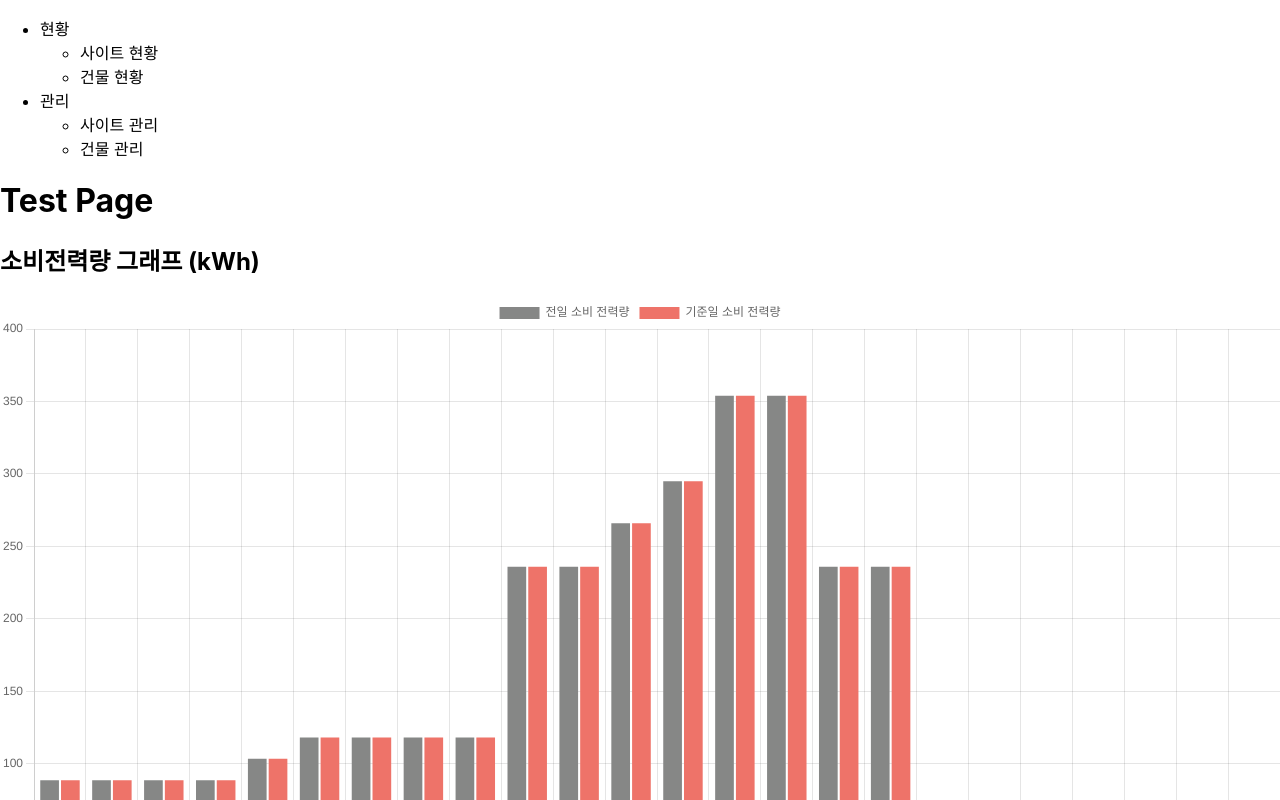
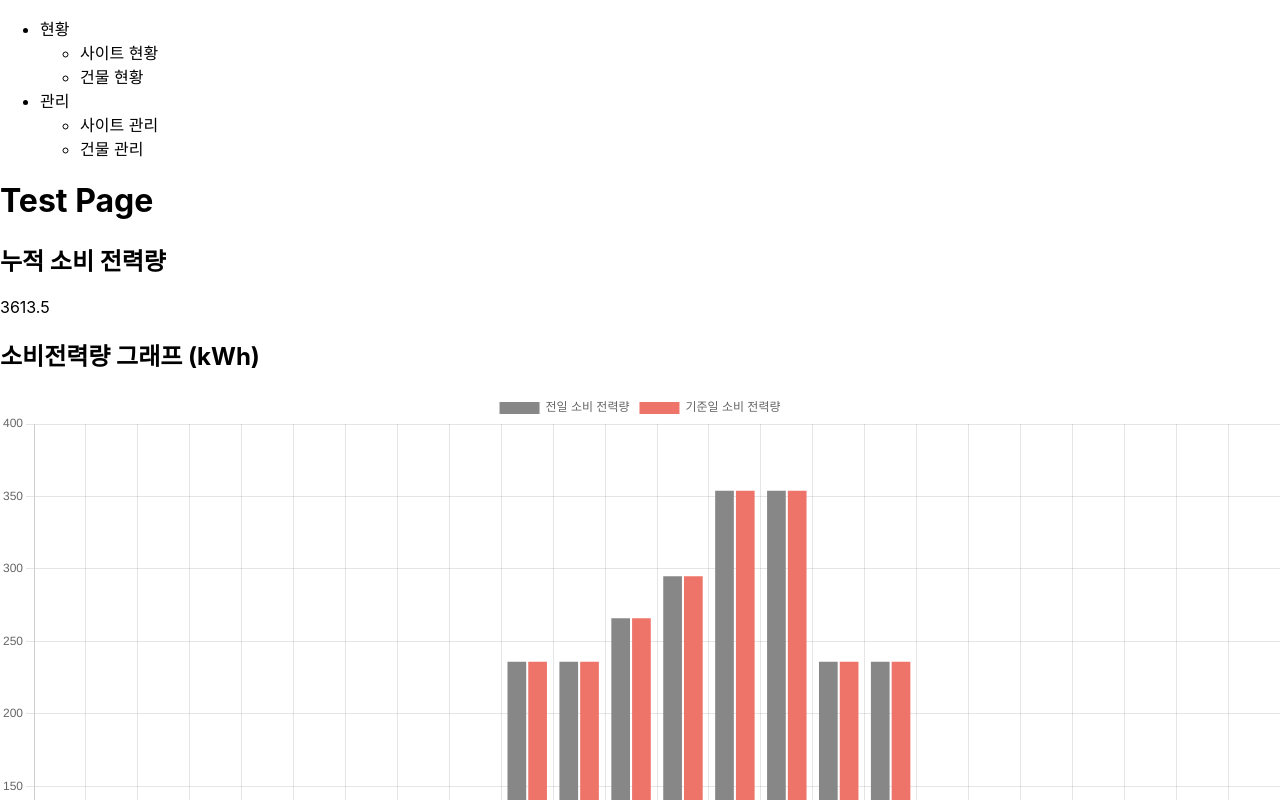
Before and after one commit to mizzyjo/react-study-hems, a React (Create React App) app: page /test in a window 1280 px wide. Shown: the top 800 px of the page. Built offline with nearby package versions, Linux system fonts and the light colour scheme.

Commit message:
feat: 테스트 페이지_'누적 소비 전력량' 정보 세팅

```diff
--- a/src/pages/TestPage.jsx
+++ b/src/pages/TestPage.jsx
@@ -5,6 +5,7 @@ import { useHemsApi } from '../context/HemsApiContext'
 import { useQuery } from '@tanstack/react-query'
 import LineChart from '../components/common/LineChart'
 import { produce } from 'immer'
+import PowerCard from '../components/common/PowerCard'
 
 export default function TestPage() {
     const { hems } = useHemsApi()
@@ -18,6 +19,15 @@ export default function TestPage() {
         queryFn: () => hems.buildingStats(),
         staleTime: 1000 * 60 * 1,
     })
+
+    const [recvPower, setRecvPower] = useState(0)
+
+    useEffect(() => {
+        if(!isBuildingStatsLoading) {
+            setRecvPower(buildingStatsData.resultData.recvPower)
+        }
+
+    }, [isBuildingStatsLoading])
 
     const {
         isLoading: isConsumePowerLoading,
@@ -51,6 +61,7 @@ export default function TestPage() {
     return (
         <div>
             <h1>Test Page</h1>
+            <PowerCard title={'누적 소비 전력량'} kwValue={recvPower} />
             <LineChart chartName={'소비전력량 그래프 (kWh)'} data={chartData} />
             {/* <TestChart2/> */}
             {/* <TestClient /> */}
```
